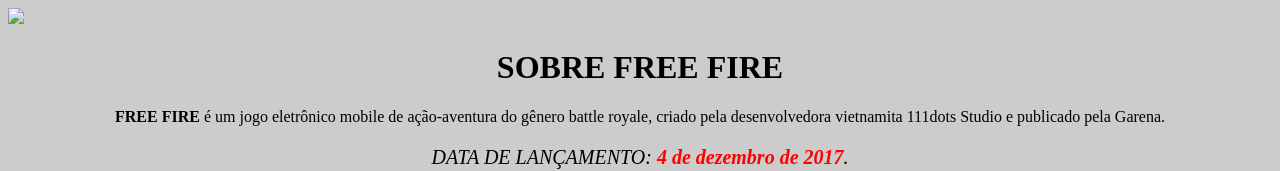
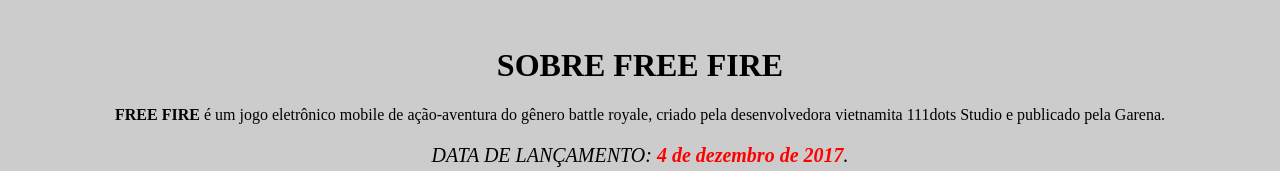
Before and after one commit to takokunavara/barbearia-do-josmael, a plain HTML site: page index.html in a window 1280 px wide. Shown: the top 171 px of the page. Drawn offline with Linux system fonts and the light colour scheme.

Commit message:
pirocudo

```diff
--- a/index.html
+++ b/index.html
@@ -7,7 +7,7 @@
     </head>
 
     <body>
-        <img id="banner" src="banner">
+        <img id="banner">
 
         <h1 style="text-align: center">SOBRE FREE FIRE</h1>
 
--- a/style.css
+++ b/style.css
@@ -3,7 +3,7 @@
 }
 
 #banner {
-    https://encrypted-tbn0.gstatic.com/images?q=tbn:ANd9GcSsc3B4u_cxSrmLtsBwiJQB5uMiySt93y4-6w&usqp=CAU
+    https://encrypted-tbn0.gstatic.com/images?q=tbn:ANd9GcSlFvOHg2lfv5ohvpfbZX_OODV-WmSAxHBTEw&usqp=CAU
 }
 
 p {
```
